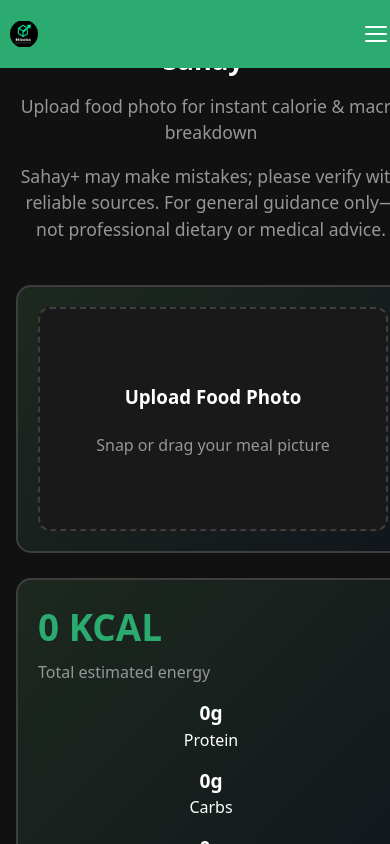
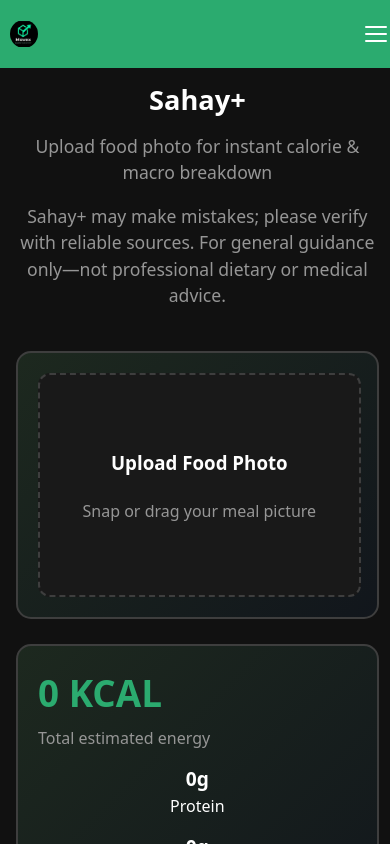
Before and after one commit to deveshchauhan1231-glitch/MoveX, a React (Vite) app in the folder Exercise/frontend/: page /calorie-counter in a window 390 px wide. Shown: the top 844 px of the page. Built offline with nearby package versions, Linux system fonts and the light colour scheme; no server answers.

Commit message:
Update CalorieCounter.css

```diff
--- a/Exercise/frontend/src/styles/CalorieCounter.css
+++ b/Exercise/frontend/src/styles/CalorieCounter.css
@@ -246,8 +246,9 @@
 
 @media (max-width: 600px) {
   .cc-container {
-    margin-top: 20px;
+    margin-top: 60px;
     padding: 20px 16px 0;
+    width: 93vw;
   }
 
   .cc-upload-zone,
```
